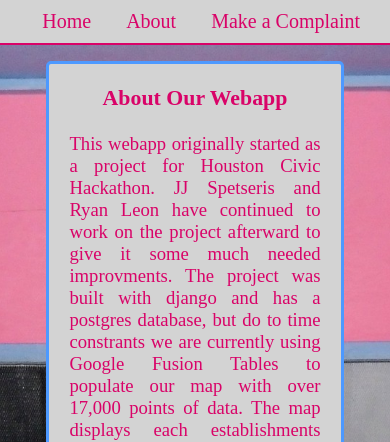
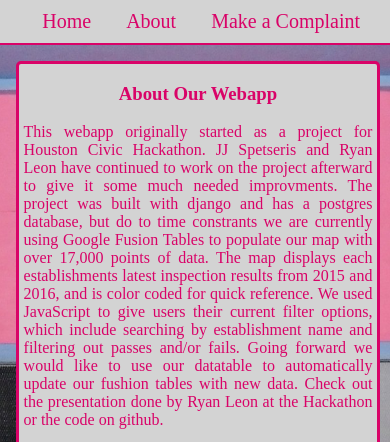
Before and after one commit to jjspetz/Health-Inspection-Data, a Django app: page /about/ in a window 390 px wide; the page is wider, and only the part inside the window is pictured. Shown: the top 442 px of that part. Run offline with Django 3.2, Linux system fonts and the light colour scheme; some libraries are stand-ins or nearby versions.

Commit message:
fixed css for mobile

```diff
--- a/inspectData/static/styles/style.css
+++ b/inspectData/static/styles/style.css
@@ -85,6 +85,23 @@ border-radius: 10px;
 #warnkey {
   background: yellow;
 }
+.projectBlurb {
+  text-align: justify;
+  padding: 0 20px;
+  margin: 1% auto;
+  font-size: 14pt;
+  background: lightgray;
+  width: 70%;
+  border: 3px solid #D90368;
+  border-radius: 5px;
+}
+.projectBlurb h3 {
+  text-align: center;
+}
+iframe {
+  display: block;
+  margin: 1em auto;
+}
 
 @media (max-width: 700px) {
   main {
@@ -101,21 +118,13 @@ border-radius: 10px;
   .under-map input {
     max-width: 26%;
   }
+  .projectBlurb {
+    padding: 0 5px;
+    font-size: 12pt;
+    width: calc(100% - 10px);
+  }
+
+  iframe {
+    width: 100%;
+  }
 }
-.projectBlurb {
-  text-align: justify;
-  padding: 0 20px;
-  margin: 1% auto;
-  font-size: 14pt;
-  background: lightgray;
-  width: 70%;
-  border: 3px solid #4D99FF;
-  border-radius: 5px;
-}
-.projectBlurb h3 {
-  text-align: center;
-}
-iframe {
-  display: block;
-  margin: 1em auto;
-}
```
